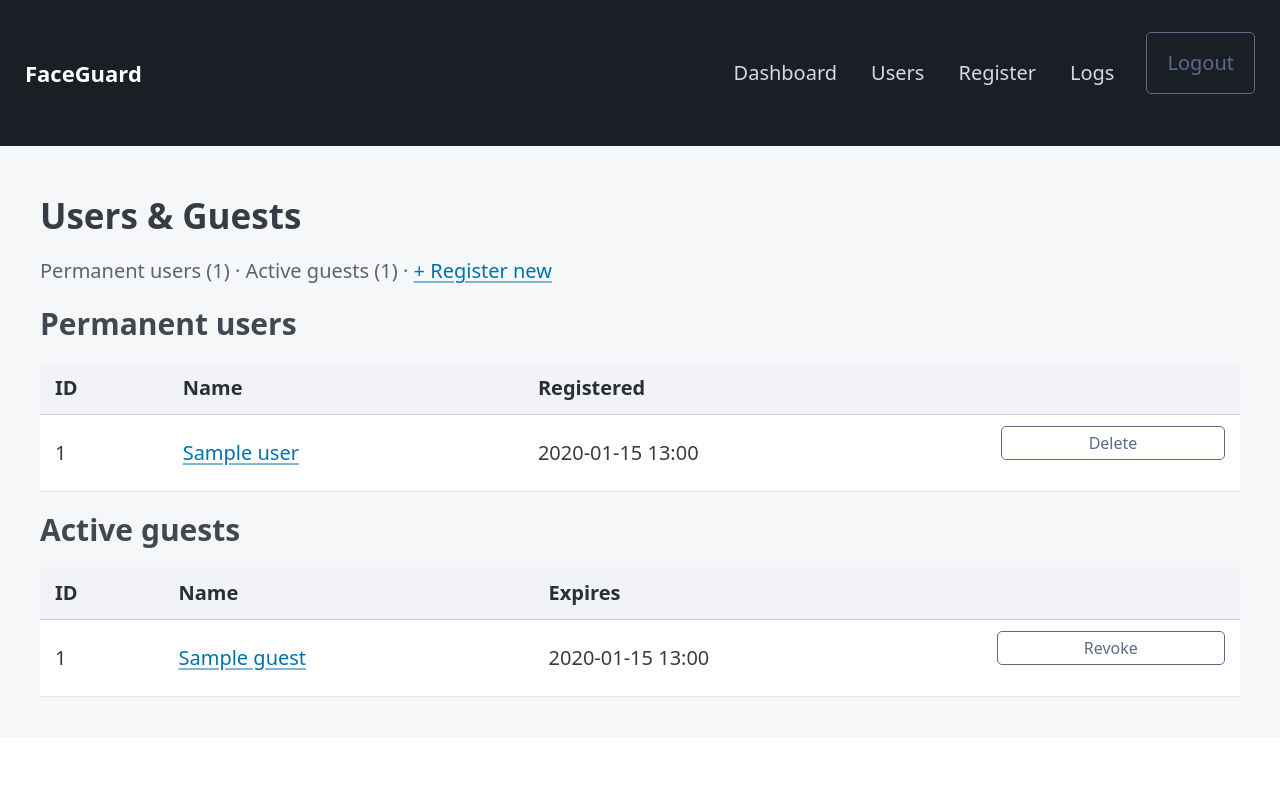
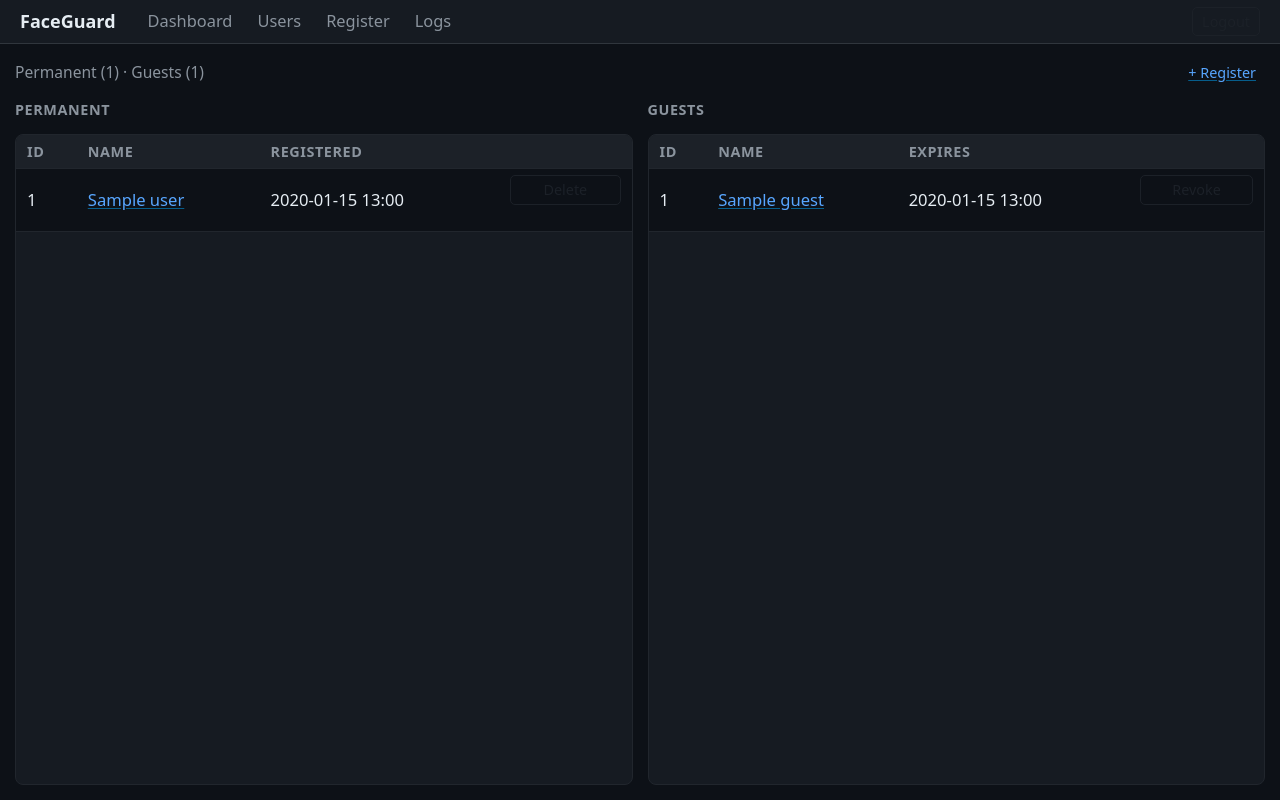
Before and after one commit to Innopolis-Robotics-Society/FaceGuardV2, a FastAPI app: template MVP_v1/app/templates/users.html in a window 1280 px wide. Run offline with FastAPI, Linux system fonts and the light colour scheme; the template is opened without the code that fills it: most values are stand-ins (such as "Sample title", 1, 10 or a date in 2020); parts of the project's set-up code (start-up, migrations or seed data) failed here and were passed over; some libraries are stand-ins or nearby versions.

Commit message:
improved frontend design

```diff
--- a/MVP_v1/app/static/custom.css
+++ b/MVP_v1/app/static/custom.css
@@ -1,99 +1,215 @@
 /* =========================================================
-   FaceGuard admin UI — custom styles on top of Pico.css.
-   Pico provides classless styling; this file only refines
-   colors and spacing for the dashboard layout.
+   FaceGuard admin UI — dark theme, no-scroll layout.
    ========================================================= */
 
 :root {
-  /* Status colors */
-  --fg-granted: #2e7d32;
-  --fg-denied: #c62828;
-  --fg-idle: #6b7280;
-  --fg-scanning: #f9a825;
-  --fg-error: #c62828;
+  /* Dark theme — GitHub-inspired palette */
+  --fg-bg: #0d1117;
+  --fg-surface: #161b22;
+  --fg-surface-hover: #1c2128;
+  --fg-text: #e6edf3;
+  --fg-text-muted: #8b949e;
+  --fg-border: #30363d;
+  --fg-border-subtle: #21262d;
+  --fg-accent: #58a6ff;
+  --fg-granted: #3fb950;
+  --fg-denied: #f85149;
+  --fg-scanning: #d29922;
 
-  /* Neutrals — softer than Pico's pure black on white */
-  --fg-text: #2a2f36;
-  --fg-text-muted: #5b6470;
-  --fg-border: #e3e7ec;
-  --fg-border-strong: #c8ced6;
-  --fg-bg: #f6f7f9;
-  --fg-card: #ffffff;
-  --fg-card-header: #f1f3f6;
+  --fg-radius: 8px;
+  --fg-topnav-h: 44px;
+  --fg-gap: 0.75rem;
+}
+
+/* Override Pico dark theme variables */
+[data-theme="dark"] {
+  --pico-background-color: var(--fg-bg);
+  --pico-color: var(--fg-text);
+  --pico-muted-color: var(--fg-text-muted);
+  --pico-card-background-color: var(--fg-surface);
+  --pico-card-border-color: var(--fg-border);
+  --pico-border-color: var(--fg-border);
+  --pico-primary: var(--fg-accent);
+  --pico-primary-hover: var(--fg-accent);
+  --pico-primary-focus: var(--fg-accent);
+  --pico-secondary: var(--fg-surface-hover);
+  --pico-secondary-hover: var(--fg-surface-hover);
+  --pico-form-element-background-color: var(--fg-surface);
+  --pico-form-element-border-color: var(--fg-border);
+  --pico-form-element-color: var(--fg-text);
+  --pico-form-element-active-background-color: var(--fg-surface-hover);
+}
+
+/* ---- No-scroll layout ---- */
+
+html,
+body {
+  height: 100vh;
+  margin: 0;
+  overflow: hidden;
 }
 
 body {
   background: var(--fg-bg);
   color: var(--fg-text);
+  display: flex;
+  flex-direction: column;
+  font-size: 14px;
+  line-height: 1.5;
 }
 
-/* ----------------------------------------------------------------
-   Top navigation bar — dark on light body, full width.
-   ---------------------------------------------------------------- */
+/* ---- Top navigation ---- */
+
 .topnav {
-  background: #1a1f26;
-  color: #fafafa;
-  padding: 0.6rem 1.25rem;
-  margin-bottom: 1.5rem;
+  flex-shrink: 0;
+  height: var(--fg-topnav-h);
+  background: var(--fg-surface);
+  border-bottom: 1px solid var(--fg-border);
+  display: flex;
+  align-items: center;
+  padding: 0 1rem;
+  gap: 0.75rem;
+  margin: 0;
   border-radius: 0;
-}
-.topnav a {
-  color: #d6dae0;
-  text-decoration: none;
-  padding: 0.3rem 0.6rem;
-  border-radius: 6px;
-  transition: color 0.15s ease, background 0.15s ease;
-}
-.topnav a:hover {
-  color: #ffffff;
-  background: rgba(255, 255, 255, 0.08);
 }
 .topnav ul {
   margin: 0;
   padding: 0;
   list-style: none;
   display: flex;
-  gap: 0.5rem;
+  gap: 0.15rem;
   align-items: center;
 }
+.topnav a {
+  color: var(--fg-text-muted);
+  text-decoration: none;
+  padding: 0.25rem 0.55rem;
+  border-radius: 6px;
+  font-size: 0.82rem;
+  transition: color 0.15s, background 0.15s;
+}
+.topnav a:hover {
+  color: var(--fg-text);
+  background: var(--fg-surface-hover);
+}
 .topnav strong {
-  color: #ffffff;
-  font-size: 1.1rem;
-  margin-right: 0.5rem;
+  color: var(--fg-text);
+  font-size: 0.9rem;
+  font-weight: 600;
+  margin-right: 0.4rem;
+}
+.topnav button {
+  padding: 0.2rem 0.55rem;
+  font-size: 0.78rem;
+  margin: 0;
 }
 
-/* ----------------------------------------------------------------
-   Typography helpers
-   ---------------------------------------------------------------- */
-.muted { color: var(--fg-text-muted); }
-.small { font-size: 0.85rem; }
+/* ---- Main content area ---- */
 
-/* ----------------------------------------------------------------
-   Login card
-   ---------------------------------------------------------------- */
-.login-card {
-  max-width: 380px;
-  margin: 4rem auto;
-  padding: 2rem;
-  background: var(--fg-card);
-  border-radius: 10px;
-  box-shadow: 0 4px 20px rgba(15, 23, 42, 0.06);
-}
-.login-card .error {
-  display: block;
-  margin-bottom: 1rem;
-  color: var(--fg-denied);
+main.container {
+  flex: 1;
+  overflow: hidden;
+  min-height: 0;
+  padding: var(--fg-gap);
+  max-width: 100%;
 }
 
-/* ----------------------------------------------------------------
-   Camera + verdict overlay (dashboard)
-   ---------------------------------------------------------------- */
+/* Page fill — flex column that fills height */
+.page-fill {
+  height: 100%;
+  display: flex;
+  flex-direction: column;
+  gap: var(--fg-gap);
+  overflow: hidden;
+  min-height: 0;
+}
+
+/* ---- Grid layouts ---- */
+
+.grid {
+  display: grid;
+  gap: var(--fg-gap);
+  height: 100%;
+  overflow: hidden;
+  min-height: 0;
+}
+.grid-2-1 { grid-template-columns: 2fr 1fr; }
+.grid-1-1 { grid-template-columns: 1fr 1fr; }
+.grid-1-2 { grid-template-columns: 1fr 2fr; }
+
+@media (max-width: 900px) {
+  .grid,
+  .grid-2-1,
+  .grid-1-1,
+  .grid-1-2 {
+    grid-template-columns: 1fr;
+  }
+}
+
+/* ---- Tables ---- */
+
+.table-wrap {
+  flex: 1;
+  overflow-y: auto;
+  min-height: 0;
+  border: 1px solid var(--fg-border-subtle);
+  border-radius: var(--fg-radius);
+  background: var(--fg-surface);
+}
+
+table {
+  border-collapse: collapse;
+  width: 100%;
+  font-size: 0.83rem;
+  margin: 0;
+}
+table th,
+table td {
+  border-bottom: 1px solid var(--fg-border-subtle);
+  padding: 0.3rem 0.55rem;
+  text-align: left;
+  white-space: nowrap;
+}
+table thead th {
+  background: var(--fg-surface-hover);
+  color: var(--fg-text-muted);
+  font-weight: 600;
+  font-size: 0.72rem;
+  text-transform: uppercase;
+  letter-spacing: 0.04em;
+  position: sticky;
+  top: 0;
+  z-index: 1;
+}
+table tbody tr:hover {
+  background: rgba(255, 255, 255, 0.03);
+}
+
+table.compact { font-size: 0.78rem; }
+table.compact td,
+table.compact th { padding: 0.2rem 0.45rem; }
+
+/* Status panel table (no sticky header needed) */
+.status-panel table th,
+.status-panel table td { white-space: normal; }
+
+/* Log rows */
+.log-row td {
+  font-family: ui-monospace, SFMono-Regular, Menlo, monospace;
+  font-size: 0.78rem;
+}
+.log-ok { background: rgba(63, 185, 80, 0.05); }
+.log-denied { background: rgba(248, 81, 73, 0.05); }
+
+/* ---- Camera + verdict overlay ---- */
+
 .video-wrap {
   position: relative;
   background: #000;
-  border-radius: 10px;
+  border-radius: var(--fg-radius);
   overflow: hidden;
-  aspect-ratio: 4 / 3;
+  height: 100%;
+  min-height: 0;
 }
 .video-wrap img {
   width: 100%;
@@ -107,119 +223,187 @@ body {
   bottom: 0;
   left: 0;
   right: 0;
-  padding: 0.85rem 1.1rem;
-  background: rgba(0, 0, 0, 0.7);
+  padding: 0.55rem 0.75rem;
+  background: rgba(0, 0, 0, 0.75);
   color: #fff;
   display: flex;
   flex-direction: column;
-  gap: 0.2rem;
-  transition: background 0.2s ease;
+  gap: 0.1rem;
 }
-.verdict-overlay.granted    { background: rgba(46, 125, 50, 0.88); }
-.verdict-overlay.denied     { background: rgba(198, 40, 40, 0.88); }
-.verdict-overlay.scanning   { background: rgba(249, 168, 37, 0.88); }
-.verdict-overlay.liveness_check { background: rgba(249, 168, 37, 0.88); }
-.verdict-overlay.error      { background: rgba(198, 40, 40, 0.92); }
+.verdict-overlay.granted { background: rgba(63, 185, 80, 0.85); }
+.verdict-overlay.denied { background: rgba(248, 81, 73, 0.85); }
+.verdict-overlay.scanning,
+.verdict-overlay.liveness_check { background: rgba(210, 153, 34, 0.85); }
+.verdict-overlay.error { background: rgba(248, 81, 73, 0.9); }
 
-#verdict-text { font-size: 1.1rem; font-weight: 600; }
-#verdict-meta { font-size: 0.85rem; opacity: 0.9; }
+#verdict-text { font-size: 0.95rem; font-weight: 600; }
+#verdict-meta { font-size: 0.78rem; opacity: 0.9; }
 
-/* ----------------------------------------------------------------
-   Status panel (dashboard right column)
-   ---------------------------------------------------------------- */
-.status-panel table { font-size: 0.95rem; }
+/* ---- Status panel ---- */
+
+.status-panel {
+  overflow-y: auto;
+  display: flex;
+  flex-direction: column;
+  gap: 0.5rem;
+}
 .status-panel td:first-child {
   color: var(--fg-text-muted);
-  width: 50%;
+  width: 55%;
 }
 
-/* ----------------------------------------------------------------
-   Tables — softer borders and headers than Pico defaults.
-   ---------------------------------------------------------------- */
-table {
-  border-collapse: collapse;
-  width: 100%;
+/* ---- Badges ---- */
+
+.badge {
+  display: inline-block;
+  padding: 0.1rem 0.45rem;
+  border-radius: 999px;
+  font-size: 0.68rem;
+  font-weight: 600;
+  text-transform: uppercase;
+  letter-spacing: 0.04em;
 }
-table th,
-table td {
-  border-bottom: 1px solid var(--fg-border);
-  padding: 0.55rem 0.75rem;
+.badge.perm { background: rgba(88, 166, 255, 0.15); color: var(--fg-accent); }
+.badge.temp { background: rgba(210, 153, 34, 0.15); color: var(--fg-scanning); }
+
+/* ---- Registration result cards ---- */
+
+.register-success,
+.register-error {
+  padding: 0.5rem 0.7rem;
+  border-radius: 6px;
+  margin-top: 0.4rem;
+  font-size: 0.82rem;
 }
-table thead th {
-  background: var(--fg-card-header);
-  color: var(--fg-text);
-  font-weight: 600;
-  border-bottom: 1px solid var(--fg-border-strong);
+.register-success {
+  border-left: 3px solid var(--fg-granted);
+  background: rgba(63, 185, 80, 0.08);
 }
-table tbody tr:hover {
-  background: rgba(0, 0, 0, 0.02);
+.register-error {
+  border-left: 3px solid var(--fg-denied);
+  background: rgba(248, 81, 73, 0.08);
 }
 
-/* Log rows — color-coded by outcome */
-.log-row td {
-  font-family: ui-monospace, SFMono-Regular, Menlo, monospace;
-  font-size: 0.85rem;
+/* ---- Login card ---- */
+
+.login-card {
+  max-width: 320px;
+  margin: auto;
+  padding: 1.5rem;
+  background: var(--fg-surface);
+  border: 1px solid var(--fg-border);
+  border-radius: var(--fg-radius);
 }
-.log-ok     { background: rgba(46, 125, 50, 0.06); }
-.log-denied { background: rgba(198, 40, 40, 0.06); }
+.login-card .error {
+  color: var(--fg-denied);
+  display: block;
+  margin-bottom: 0.6rem;
+}
 
-/* ----------------------------------------------------------------
-   Registration result cards (HTMX swap target)
-   ---------------------------------------------------------------- */
-.register-success {
-  border-left: 4px solid var(--fg-granted);
-  padding: 1rem 1.25rem;
-  background: var(--fg-card);
+/* ---- Typography helpers ---- */
+
+.muted { color: var(--fg-text-muted); }
+.small { font-size: 0.78rem; }
+
+h2,
+h3 {
+  margin: 0;
+  font-weight: 600;
+}
+h2 { font-size: 0.95rem; }
+h3 {
+  color: var(--fg-text-muted);
+  text-transform: uppercase;
+  letter-spacing: 0.04em;
+  font-size: 0.72rem;
+  flex-shrink: 0;
+}
+
+/* ---- Form elements — compact ---- */
+
+label {
+  font-size: 0.82rem;
+  margin-bottom: 0.25rem;
+  display: block;
+}
+input,
+select,
+textarea {
+  font-size: 0.82rem;
+  padding: 0.3rem 0.5rem;
+  margin-bottom: 0.4rem;
+}
+input[type="radio"] { margin-bottom: 0; }
+fieldset {
+  border: 1px solid var(--fg-border);
   border-radius: 6px;
+  padding: 0.4rem 0.6rem;
+  margin: 0 0 0.4rem 0;
 }
-.register-error {
-  border-left: 4px solid var(--fg-denied);
-  padding: 1rem 1.25rem;
-  background: var(--fg-card);
-  border-radius: 6px;
+fieldset label {
+  display: inline-flex;
+  align-items: center;
+  gap: 0.3rem;
+  margin-bottom: 0;
+  font-size: 0.82rem;
+  color: var(--fg-text-muted);
+  cursor: pointer;
+}
+fieldset input[type="radio"]:checked + span {
+  color: var(--fg-text);
+}
+legend {
+  font-size: 0.72rem;
+  color: var(--fg-text-muted);
+  padding: 0 0.3rem;
+  text-transform: uppercase;
+  letter-spacing: 0.04em;
+}
+button,
+.button {
+  font-size: 0.82rem;
+  padding: 0.3rem 0.7rem;
+  margin-bottom: 0;
 }
 
 /* Compact buttons */
 button.small,
 .button.small {
-  padding: 0.2rem 0.6rem;
-  font-size: 0.8rem;
+  padding: 0.15rem 0.45rem;
+  font-size: 0.72rem;
 }
 
-/* ----------------------------------------------------------------
-   Grid layout — dashboard / register / user-detail
-   ---------------------------------------------------------------- */
-.grid {
-  display: grid;
-  grid-template-columns: 2fr 1fr;
-  gap: 1.5rem;
+/* ---- Section header with action ---- */
+
+.section-header {
+  display: flex;
+  align-items: center;
+  justify-content: space-between;
+  flex-shrink: 0;
+  gap: 0.5rem;
 }
-@media (max-width: 768px) {
-  .grid { grid-template-columns: 1fr; }
+.section-header p { margin: 0; }
+
+/* ---- Filter bar ---- */
+
+.filter-bar {
+  display: flex;
+  gap: 0.6rem;
+  align-items: flex-end;
+  flex-shrink: 0;
+}
+.filter-bar label { margin-bottom: 0; }
+.filter-bar > div {
+  display: flex;
+  gap: 0.4rem;
 }
 
-/* ----------------------------------------------------------------
-   Badges for user type
-   ---------------------------------------------------------------- */
-.badge {
-  display: inline-block;
-  padding: 0.18rem 0.55rem;
-  border-radius: 999px;
-  font-size: 0.72rem;
-  font-weight: 600;
-  text-transform: uppercase;
-  letter-spacing: 0.04em;
+/* ---- Scrollbar styling ---- */
+
+::-webkit-scrollbar { width: 6px; height: 6px; }
+::-webkit-scrollbar-track { background: transparent; }
+::-webkit-scrollbar-thumb {
+  background: var(--fg-border);
+  border-radius: 3px;
 }
-.badge.perm {
-  background: rgba(33, 150, 243, 0.14);
-  color: #1976d2;
-}
-.badge.temp {
-  background: rgba(255, 152, 0, 0.16);
-  color: #d84315;
-}
-
-/* Compact tables (used on the user-detail logs panel) */
-table.compact { font-size: 0.85rem; }
-table.compact td,
-table.compact th { padding: 0.35rem 0.5rem; }
+::-webkit-scrollbar-thumb:hover { background: var(--fg-text-muted); }
--- a/MVP_v1/app/templates/base.html
+++ b/MVP_v1/app/templates/base.html
@@ -1,5 +1,5 @@
 <!doctype html>
-<html lang="en">
+<html lang="en" data-theme="dark">
 <head>
   <meta charset="utf-8">
   <meta name="viewport" content="width=device-width, initial-scale=1">
@@ -9,18 +9,18 @@
   <script src="https://unpkg.com/htmx.org@1.9.12"></script>
 </head>
 <body>
-  <nav class="container-fluid topnav">
+  <nav class="topnav">
     <ul>
       <li><strong>FaceGuard</strong></li>
-    </ul>
-    <ul>
       <li><a href="/">Dashboard</a></li>
       <li><a href="/users">Users</a></li>
       <li><a href="/register">Register</a></li>
       <li><a href="/logs">Logs</a></li>
+    </ul>
+    <ul style="margin-left:auto">
       <li>
         <form method="post" action="/logout" style="margin:0">
-          <button class="outline secondary" type="submit">Logout</button>
+          <button class="outline secondary small" type="submit">Logout</button>
         </form>
       </li>
     </ul>
--- a/MVP_v1/app/templates/login.html
+++ b/MVP_v1/app/templates/login.html
@@ -3,7 +3,7 @@
 
 {% block content %}
 <article class="login-card">
-  <h2>FaceGuard Admin</h2>
+  <h2 style="margin-bottom:1rem;">FaceGuard Admin</h2>
   {% if error %}
     <small class="error">{{ error }}</small>
   {% endif %}
--- a/MVP_v1/app/templates/users.html
+++ b/MVP_v1/app/templates/users.html
@@ -2,16 +2,16 @@
 {% block title %}Users — FaceGuard{% endblock %}
 
 {% block content %}
-<header>
-  <h2>Users &amp; Guests</h2>
-  <p class="muted">
-    Permanent users ({{ users|length }}) · Active guests ({{ guests|length }})
-    · <a href="/register">+ Register new</a>
-  </p>
-</header>
+<div class="page-fill">
+  <div class="section-header">
+    <p class="muted small">Permanent ({{ users|length }}) · Guests ({{ guests|length }})</p>
+    <a href="/register" class="button small">+ Register</a>
+  </div>
 
-<section>
-  <h3>Permanent users</h3>
+  <div class="grid grid-1-1">
+    <section class="page-fill">
+      <h3>Permanent</h3>
+      <div class="table-wrap">
         {% if users %}
         <table>
           <thead>
@@ -35,12 +35,14 @@
           </tbody>
         </table>
         {% else %}
-  <p class="muted">No permanent users yet. <a href="/register">Register one</a>.</p>
+        <p class="muted small" style="padding:0.5rem">No permanent users.</p>
         {% endif %}
+      </div>
     </section>
 
-<section>
-  <h3>Active guests</h3>
+    <section class="page-fill">
+      <h3>Guests</h3>
+      <div class="table-wrap">
         {% if guests %}
         <table>
           <thead>
@@ -64,7 +66,10 @@
           </tbody>
         </table>
         {% else %}
-  <p class="muted">No active guests.</p>
+        <p class="muted small" style="padding:0.5rem">No active guests.</p>
         {% endif %}
+      </div>
     </section>
+  </div>
+</div>
 {% endblock %}
```
Also changed, not shown: MVP_v1/app/templates/dashboard.html (+2 -8 lines), MVP_v1/app/templates/logs.html (+15 -18 lines), MVP_v1/app/templates/register.html (+12 -25 lines), MVP_v1/app/templates/user_detail.html (+30 -32 lines). Lines whose indentation alone changed are shown as unchanged.
